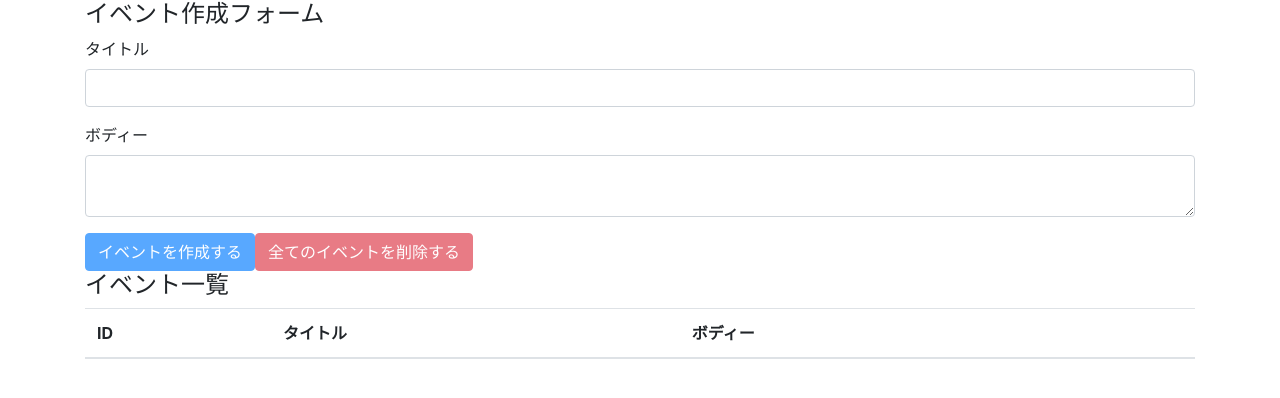
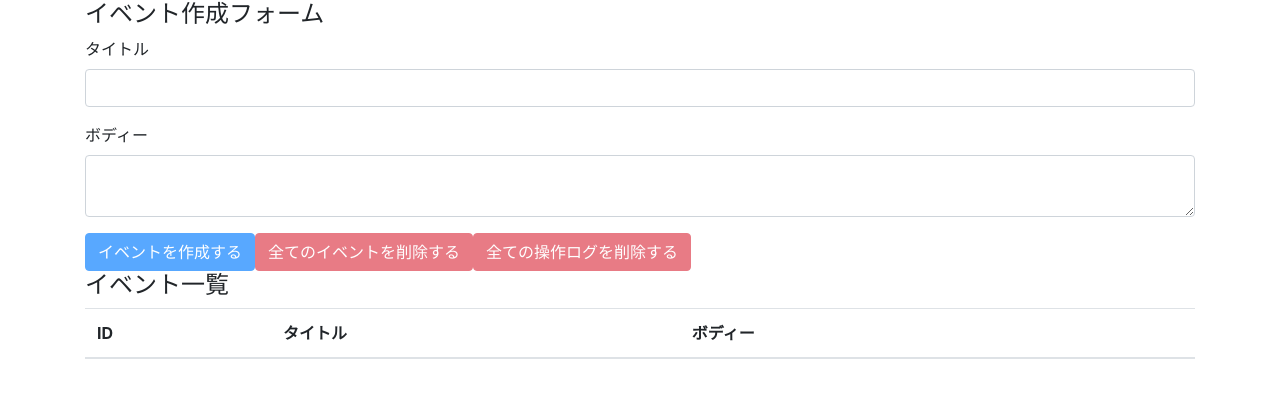
Before and after one commit to tanigawa114/react-hooks-101, a React (Create React App) app: page / in a window 1280 px wide. Shown: the top 398 px of the page. Built offline with nearby package versions, Linux system fonts and the light colour scheme.

Commit message:
delete all operation logs

```diff
--- a/src/components/EventForm.js
+++ b/src/components/EventForm.js
@@ -52,6 +52,19 @@
 
   const unCreatable = title === "" || body === "";
 
+  const deleteAllOperationLogs = (e) => {
+    e.preventDefault();
+    const result = window.confirm(
+      "全ての操作ログを本当に削除しても良いですか？"
+    );
+
+    if (result) {
+      dispatch({
+        type: DELETE_ALL_OPERATION_LOGS,
+      });
+    }
+  };
+
   return (
     <>
       <h4>イベント作成フォーム</h4>
@@ -88,6 +101,13 @@
         >
           全てのイベントを削除する
         </button>
+        <button
+          className="btn btn-danger"
+          onClick={deleteAllOperationLogs}
+          disabled={state.operationLogs.length === 0}
+        >
+          全ての操作ログを削除する
+        </button>
       </form>
     </>
   );
```
